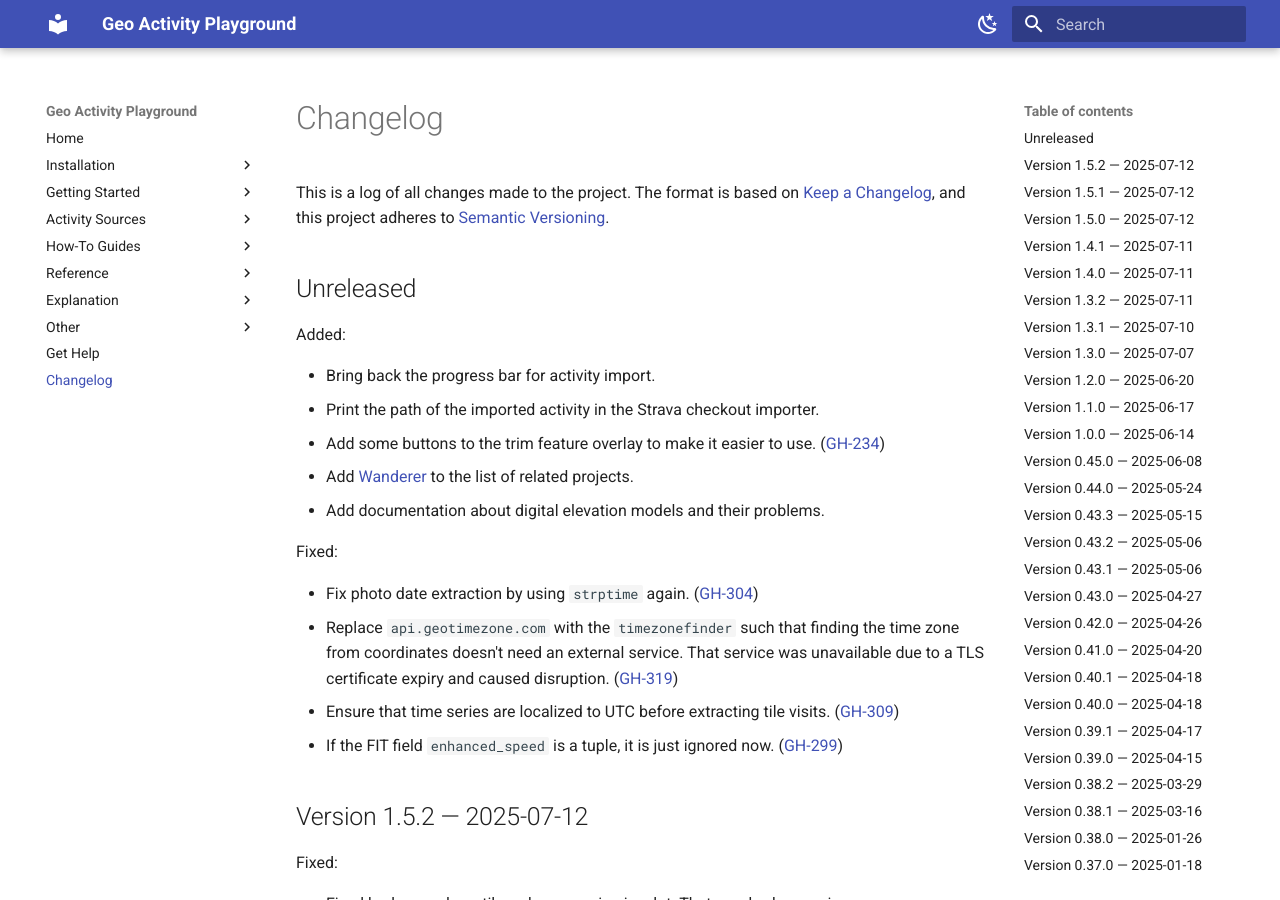
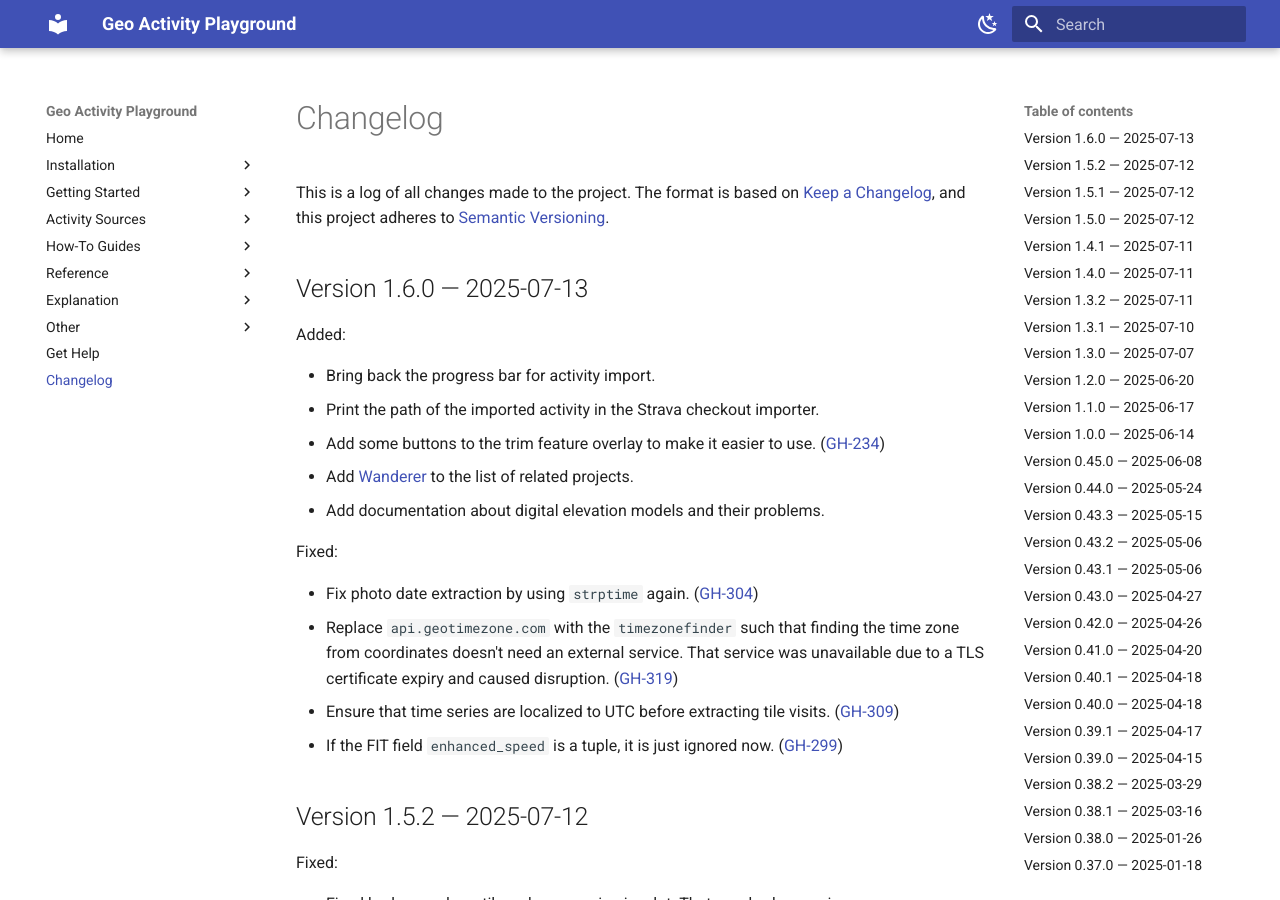
Before and after one commit to martin-ueding/geo-activity-playground, an MkDocs documentation site: the page built from docs/changelog.md, in a window 1280 px wide and 900 px high. Built offline with MkDocs 1.6.1 and Material for MkDocs 9.7.7, drawn with Linux system fonts in a browser that asks for light colours.

Commit message:
Bump version to 1.6.0

```diff
--- a/docs/changelog.md
+++ b/docs/changelog.md
@@ -15,7 +15,7 @@ Types of changes
 ([GH-000](https://github.com/martin-ueding/geo-activity-playground/issues/000))
 -->
 
-## Unreleased
+## Version 1.6.0 — 2025-07-13
 
 Added:
 
--- a/pyproject.toml
+++ b/pyproject.toml
@@ -1,6 +1,6 @@
 [tool.poetry]
 name = "geo-activity-playground"
-version = "1.5.2"
+version = "1.6.0"
 description = "Analysis of geo data activities like rides, runs or hikes."
 authors = ["Martin Ueding <mu@martin-ueding.de>"]
 license = "MIT"
```
